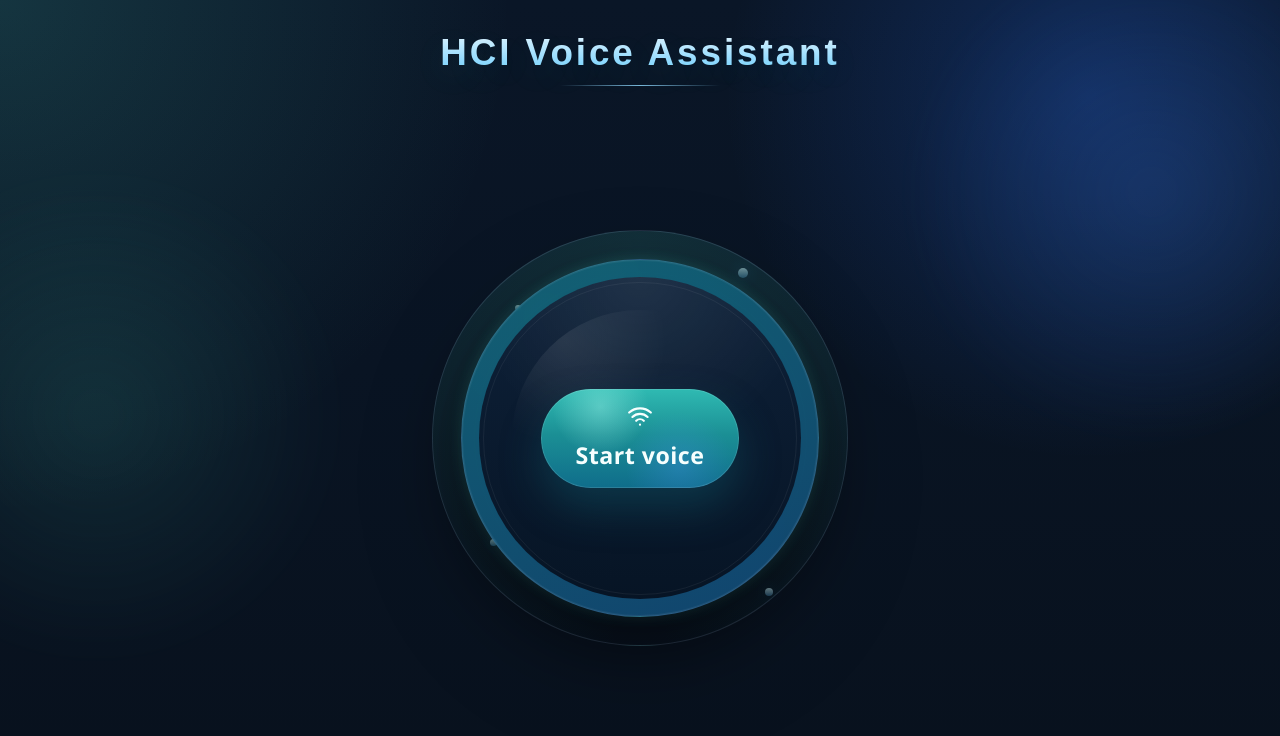
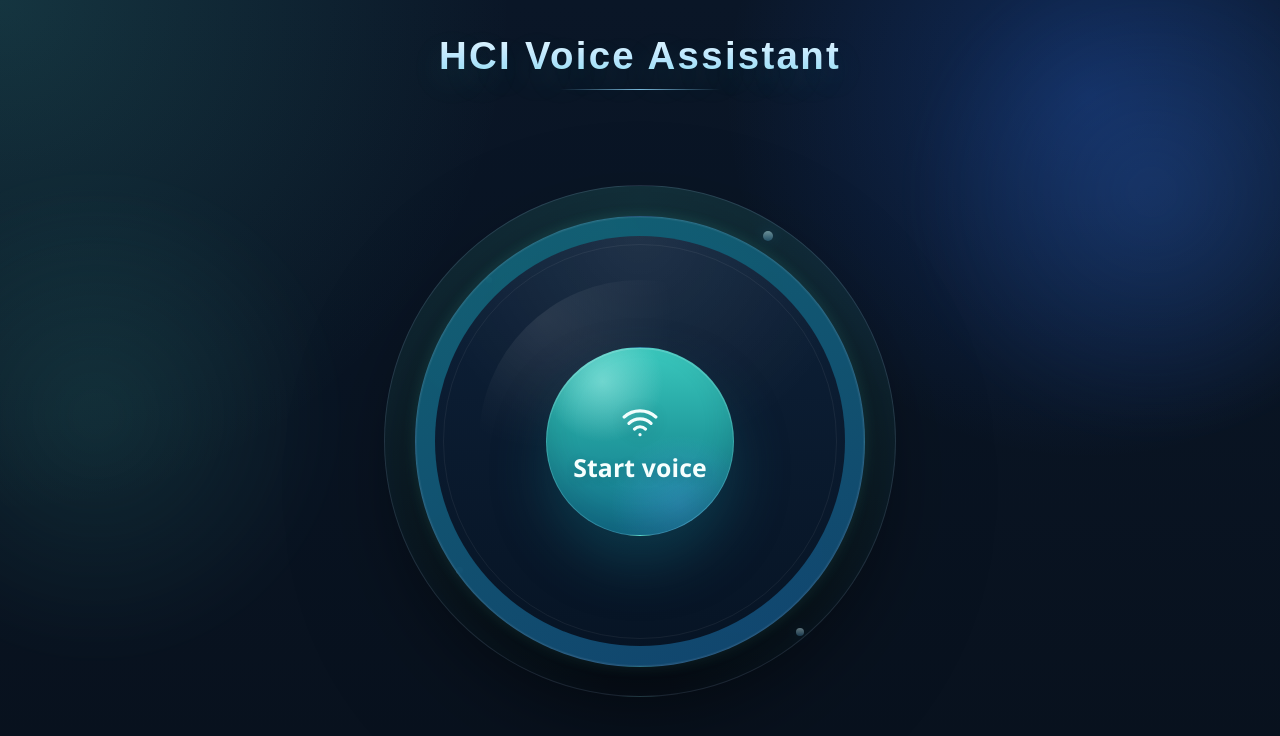
Before and after one commit to bhumitpachani-git/HCIVoiceAssistant, a Next.js app: page / in a window 1280 px wide. Shown: the top 736 px of the page. Built offline with nearby package versions, Linux system fonts and the light colour scheme; no server answers.

Commit message:
improv ui

```diff
--- a/app/globals.css
+++ b/app/globals.css
@@ -113,23 +113,23 @@ button {
   align-items: center;
   justify-content: center;
   border: 0;
-  padding: 6px 16px 10px;
+  padding: 8px 20px 12px;
   background: transparent;
   appearance: none;
   font: inherit;
-  font-family: "Segoe UI Variable Display", "Bahnschrift SemiBold", "Aptos Display", sans-serif;
-  font-size: clamp(1.45rem, min(3.7vw, 4.6svh), 3rem);
+  font-family: "Aptos Display", "Segoe UI Variable Display", "Bahnschrift SemiBold", sans-serif;
+  font-size: clamp(1.55rem, min(3.9vw, 4.8svh), 3.15rem);
   font-weight: 700;
-  letter-spacing: clamp(0.08em, 0.22vw, 0.16em);
+  letter-spacing: clamp(0.06em, 0.18vw, 0.12em);
   text-align: center;
-  background: linear-gradient(180deg, #f5fbff 0%, #8fd9ff 52%, #4ed6c2 100%);
+  background: linear-gradient(180deg, #f8fcff 0%, #b9e6ff 45%, #67d8de 100%);
   -webkit-background-clip: text;
   background-clip: text;
   color: transparent;
-  text-shadow: 0 10px 34px rgba(78, 214, 194, 0.12);
+  text-shadow: 0 12px 34px rgba(78, 214, 194, 0.16);
   position: relative;
   cursor: pointer !important;
-  border-radius: 20px;
+  border-radius: 24px;
   user-select: none;
   -webkit-user-select: none;
   -webkit-tap-highlight-color: transparent;
@@ -380,7 +380,7 @@ button {
   display: grid;
   justify-items: center;
   gap: 0;
-  width: min(100%, 34rem);
+  width: min(100%, 43rem);
 }
 
 .orb-stage {
@@ -388,10 +388,10 @@ button {
   position: relative;
   display: grid;
   place-items: center;
-  width: min(78vw, 60svh, 36rem);
-  min-width: 15.5rem;
+  width: min(88vw, 72svh, 46rem);
+  min-width: 19rem;
   aspect-ratio: 1;
-  filter: drop-shadow(0 24px 40px rgba(0, 0, 0, 0.28));
+  filter: drop-shadow(0 34px 56px rgba(0, 0, 0, 0.34));
 }
 
 .orb-halo,
@@ -425,9 +425,9 @@ button {
 .orb-core {
   position: relative;
   z-index: 2;
-  width: 86%;
-  height: 86%;
-  padding: clamp(0.9rem, 2.1vh, 1.25rem);
+  width: 88%;
+  height: 88%;
+  padding: clamp(1.1rem, 2.4vh, 1.6rem);
   background:
     linear-gradient(160deg, rgba(24, 52, 94, 0.95), rgba(9, 21, 40, 0.98)),
     radial-gradient(circle at 30% 18%, rgba(109, 196, 255, 0.18), transparent 38%),
@@ -469,7 +469,7 @@ button {
   display: grid;
   place-items: center;
   text-align: center;
-  padding: clamp(18px, 3vh, 24px);
+  padding: clamp(22px, 3.6vh, 34px);
   background:
     radial-gradient(circle at top, rgba(255, 255, 255, 0.08), transparent 48%),
     linear-gradient(180deg, rgba(14, 31, 55, 0.96), rgba(7, 18, 34, 0.96));
@@ -478,21 +478,26 @@ button {
 
 .orb-start-button {
   display: inline-grid;
+  grid-template-rows: auto auto;
+  align-content: center;
   place-items: center;
-  gap: clamp(8px, 1.2vh, 10px);
-  width: min(22rem, 72%);
-  height: auto;
+  gap: clamp(12px, 1.8vh, 16px);
+  width: clamp(12.8rem, 46%, 15.8rem);
+  aspect-ratio: 1 / 1;
+  min-height: 0;
   border: 0;
-  border-radius: 999px;
-  padding: clamp(12px, 2.0vh, 18px);
+  border-radius: 50%;
+  padding: clamp(18px, 2.8vh, 24px);
   background:
-    radial-gradient(circle at 30% 18%, rgba(165, 251, 238, 0.4), transparent 30%),
-    radial-gradient(circle at 70% 78%, rgba(77, 150, 255, 0.26), transparent 34%),
-    linear-gradient(180deg, #2fbab2 0%, #1b8f95 46%, #0f6d8b 100%);
+    radial-gradient(circle at 30% 18%, rgba(198, 255, 247, 0.42), transparent 30%),
+    radial-gradient(circle at 72% 84%, rgba(96, 167, 255, 0.24), transparent 34%),
+    linear-gradient(180deg, #3ac8bd 0%, #229e9f 46%, #13718e 100%);
   color: #f6fffe;
+  border: 1px solid rgba(228, 255, 255, 0.12);
   box-shadow:
-    0 20px 42px rgba(17, 96, 112, 0.42),
-    inset 0 0 0 1px rgba(255, 255, 255, 0.12);
+    0 28px 54px rgba(17, 96, 112, 0.44),
+    inset 0 1px 0 rgba(255, 255, 255, 0.18),
+    inset 0 -18px 28px rgba(4, 31, 47, 0.18);
   cursor: pointer;
   overflow: hidden;
   transition:
@@ -505,10 +510,11 @@ button {
 }
 
 .orb-start-button:hover:not(:disabled) {
-  transform: translateY(-3px) scale(1.015);
+  transform: translateY(-3px) scale(1.018);
   box-shadow:
-    0 24px 48px rgba(17, 96, 112, 0.46),
-    inset 0 0 0 1px rgba(255, 255, 255, 0.16);
+    0 34px 62px rgba(17, 96, 112, 0.48),
+    inset 0 1px 0 rgba(255, 255, 255, 0.2),
+    inset 0 -18px 28px rgba(4, 31, 47, 0.22);
 }
 
 .orb-start-button:not(:disabled) {
@@ -543,14 +549,21 @@ button {
 
 .orb-start-button span {
   max-width: none;
-  font-size: clamp(1.2rem, 2.9vh, 1.45rem);
+  line-height: 1.06;
+}
+
+.orb-start-label {
+  display: inline-block;
+  max-width: 7ch;
+  white-space: normal;
+  text-wrap: balance;
+  font-family: "Aptos Display", "Segoe UI Variable Display", "Segoe UI", sans-serif;
+  font-size: clamp(1.28rem, 3.1vh, 1.64rem);
   font-weight: 700;
-  line-height: 1.35;
-  letter-spacing: 0.02em;
-}
-
-.orb-start-label {
-  white-space: nowrap;
+  letter-spacing: 0.005em;
+  text-shadow: 0 2px 10px rgba(4, 38, 56, 0.16);
+  font-feature-settings: "kern" 1;
+  -webkit-font-smoothing: antialiased;
 }
 
 .orb-start-subtitle {
@@ -565,7 +578,11 @@ button {
 }
 
 .orb-start-button svg {
-  transform: translateY(-2px);
+  width: 38px;
+  height: 38px;
+  transform: translateY(1px);
+  opacity: 0.98;
+  filter: drop-shadow(0 3px 10px rgba(5, 56, 74, 0.2));
 }
 
 .thinking-dots {
@@ -624,7 +641,7 @@ button {
   display: grid;
   justify-items: center;
   gap: clamp(8px, 1.3vh, 12px);
-  width: min(13rem, 100%);
+  width: min(15rem, 100%);
 }
 
 .orb-title {
@@ -1263,13 +1280,21 @@ button {
   }
 
   .minimal-title-button {
-    font-size: clamp(1.2rem, 7vw, 1.95rem);
-    letter-spacing: 0.08em;
+    font-size: clamp(1.24rem, 7vw, 2.02rem);
+    letter-spacing: 0.07em;
   }
 
   .orb-stage {
-    width: min(92vw, 48svh, 26rem);
+    width: min(96vw, 56svh, 32rem);
     min-width: 0;
+  }
+
+  .orb-start-button {
+    width: clamp(11.2rem, 50%, 13.5rem);
+  }
+
+  .orb-start-label {
+    font-size: clamp(1.12rem, 4.8vw, 1.4rem);
   }
 
   .orb-title {
@@ -1287,7 +1312,11 @@ button {
 
 @media (max-height: 900px) {
   .orb-stage {
-    width: min(68vw, 52svh, 28rem);
+    width: min(78vw, 64svh, 36rem);
+  }
+
+  .orb-start-button {
+    width: clamp(11.8rem, 44%, 14.4rem);
   }
 
   .orb-title {
@@ -1310,7 +1339,7 @@ button {
   }
 
   .minimal-title-button {
-    font-size: clamp(1.15rem, min(3vw, 4vh), 2.1rem);
+    font-size: clamp(1.18rem, min(3.2vw, 4.2vh), 2.18rem);
   }
 
   .minimal-title-button::after {
@@ -1318,8 +1347,12 @@ button {
   }
 
   .orb-stage {
-    width: min(58vw, 46svh, 23rem);
-    min-width: 13.5rem;
+    width: min(70vw, 56svh, 29rem);
+    min-width: 14rem;
+  }
+
+  .orb-start-button {
+    width: clamp(10.6rem, 42%, 12.8rem);
   }
 
   .orb-center {
```
Also changed, not shown: app/icon.png (added).
